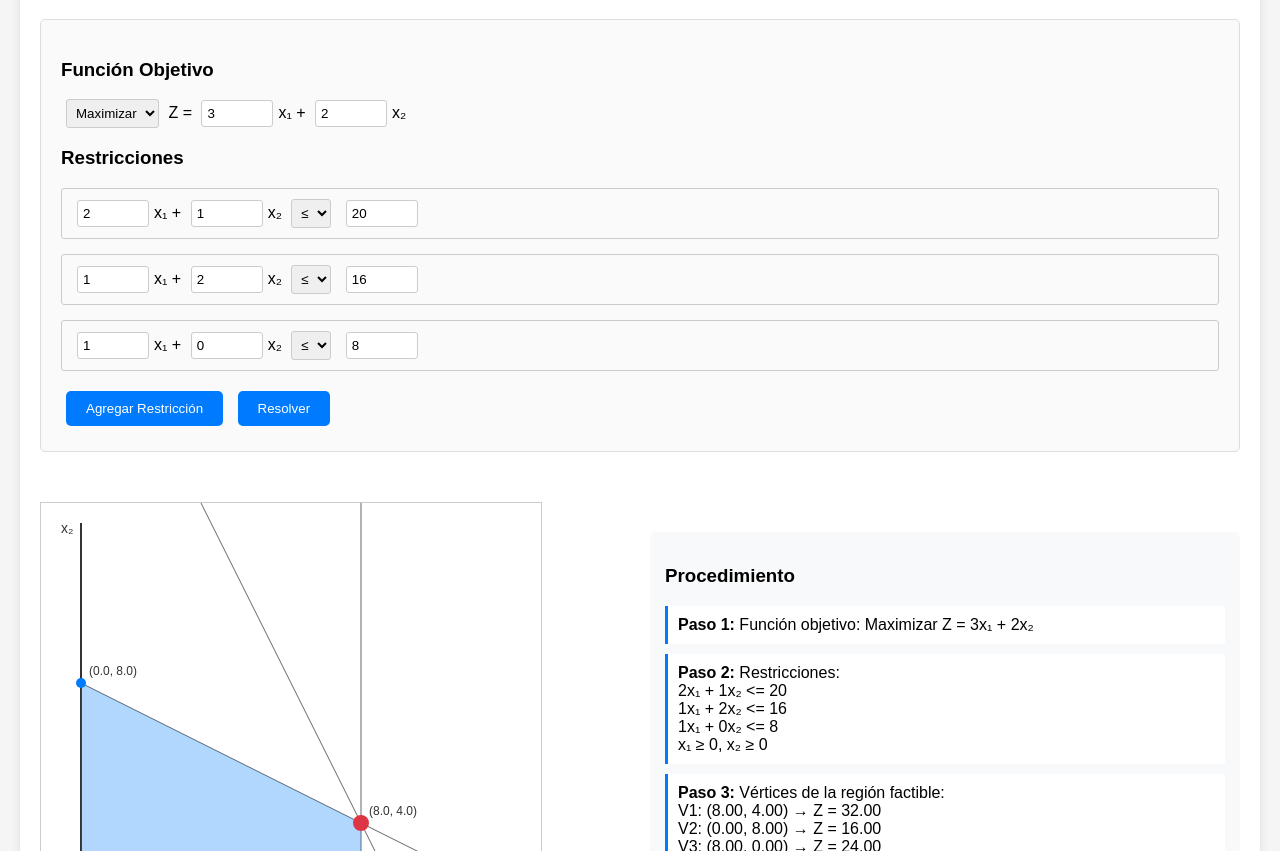
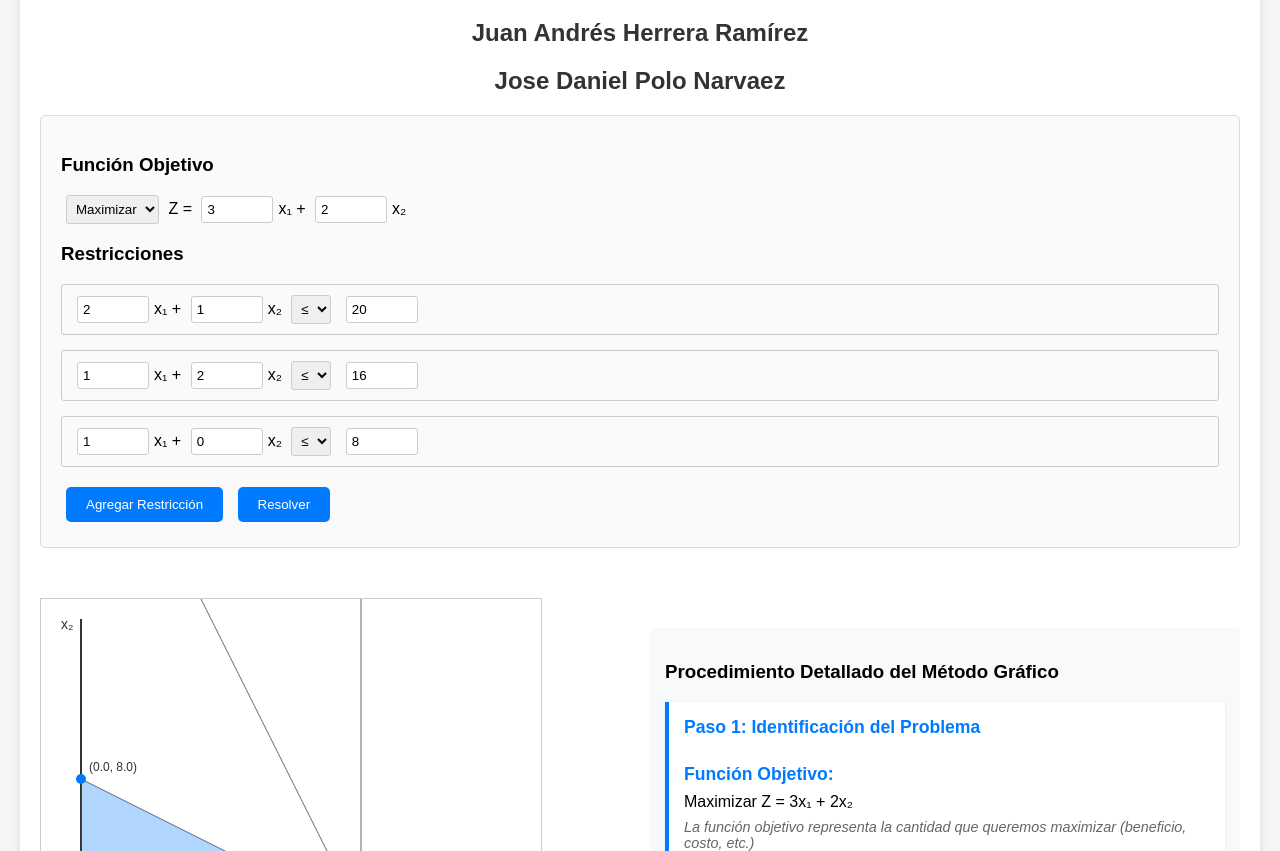
Before and after one commit to jaherrera2004/SolucionadorMetodoGrafico, a plain HTML site: page index.html in a window 1280 px wide. Shown: the part 101-952 px from the top of the page. Drawn offline with Linux system fonts and the light colour scheme.

Commit message:
Add files via upload

```diff
--- a/index.html
+++ b/index.html
@@ -22,6 +22,11 @@
         }
 
         h1 {
+            text-align: center;
+            color: #333;
+        }
+
+        h2 {
             text-align: center;
             color: #333;
         }
@@ -87,10 +92,27 @@
         }
 
         .step {
-            margin: 10px 0;
-            padding: 10px;
+            margin: 15px 0;
+            padding: 15px;
             background: white;
-            border-left: 3px solid #007bff;
+            border-left: 4px solid #007bff;
+            box-shadow: 0 1px 3px rgba(0, 0, 0, 0.1);
+            border-radius: 0 5px 5px 0;
+        }
+
+        .step strong {
+            color: #007bff;
+            display: block;
+            margin-bottom: 8px;
+            font-size: 1.1em;
+        }
+
+        .step em {
+            color: #666;
+            font-style: italic;
+            display: block;
+            margin-top: 8px;
+            font-size: 0.9em;
         }
 
         .solution {
@@ -118,6 +140,8 @@
 <body>
     <div class="container">
         <h1>Solucionador de Programación Lineal - Método Gráfico</h1>
+        <h2>Juan Andrés Herrera Ramírez</h2>
+        <h2>Jose Daniel Polo Narvaez</h2>
 
         <div class="input-section">
             <h3>Función Objetivo</h3>
@@ -306,20 +330,101 @@
             const c2 = parseFloat(document.getElementById('c2').value) || 0;
             const objType = document.getElementById('objective-type').value === 'max' ? 'Maximizar' : 'Minimizar';
 
-            let html = `<h3>Procedimiento</h3>`;
-            html += `<div class="step"><strong>Paso 1:</strong> Función objetivo: ${objType} Z = ${c1}x₁ + ${c2}x₂</div>`;
+            let html = `<h3>Procedimiento Detallado del Método Gráfico</h3>`;
 
-            html += `<div class="step"><strong>Paso 2:</strong> Restricciones:<br>`;
+            // Paso 1: Formulación del problema
+            html += `<div class="step">
+                <strong>Paso 1: Identificación del Problema</strong><br>
+                <strong>Función Objetivo:</strong> ${objType} Z = ${c1}x₁ + ${c2}x₂<br>
+                <em>La función objetivo representa la cantidad que queremos ${objType.toLowerCase()} (beneficio, costo, etc.)</em>
+            </div>`;
+
+            // Paso 2: Restricciones
+            html += `<div class="step">
+                <strong>Paso 2: Restricciones del Problema</strong><br>
+                <strong>Restricciones estructurales:</strong><br>`;
             constraints.slice(0, -2).forEach((c, i) => {
-                html += `${c.a1}x₁ + ${c.a2}x₂ ${c.operator} ${c.b}<br>`;
+                html += `• ${c.a1}x₁ + ${c.a2}x₂ ${c.operator} ${c.b}<br>`;
             });
-            html += `x₁ ≥ 0, x₂ ≥ 0</div>`;
+            html += `<strong>Restricciones de no negatividad:</strong><br>
+                • x₁ ≥ 0 (la variable x₁ no puede ser negativa)<br>
+                • x₂ ≥ 0 (la variable x₂ no puede ser negativa)<br>
+                <em>Estas restricciones definen el espacio de soluciones factibles.</em>
+            </div>`;
 
-            html += `<div class="step"><strong>Paso 3:</strong> Vértices de la región factible:<br>`;
+            // Paso 3: Conversión a ecuaciones
+            html += `<div class="step">
+                <strong>Paso 3: Conversión de Desigualdades a Ecuaciones</strong><br>
+                Para encontrar los vértices, convertimos cada restricción en ecuación:<br>`;
+            constraints.slice(0, -2).forEach((c, i) => {
+                html += `• Línea ${i + 1}: ${c.a1}x₁ + ${c.a2}x₂ = ${c.b}<br>`;
+            });
+            html += `• Eje x₁: x₁ = 0<br>
+                • Eje x₂: x₂ = 0<br>
+                <em>Estas líneas forman los límites de la región factible.</em>
+            </div>`;
+
+            // Paso 4: Intersecciones
+            html += `<div class="step">
+                <strong>Paso 4: Cálculo de Intersecciones</strong><br>
+                Se calculan las intersecciones entre todas las líneas para encontrar posibles vértices:<br>`;
+
+            let intersectionCount = 0;
+            for (let i = 0; i < constraints.length; i++) {
+                for (let j = i + 1; j < constraints.length; j++) {
+                    const intersection = findIntersection(constraints[i], constraints[j]);
+                    if (intersection) {
+                        intersectionCount++;
+                        const feasible = isPointFeasible(intersection);
+                        const constraintName1 = i >= constraints.length - 2 ?
+                            (i === constraints.length - 2 ? 'x₁ = 0' : 'x₂ = 0') :
+                            `Restricción ${i + 1}`;
+                        const constraintName2 = j >= constraints.length - 2 ?
+                            (j === constraints.length - 2 ? 'x₁ = 0' : 'x₂ = 0') :
+                            `Restricción ${j + 1}`;
+
+                        html += `• ${constraintName1} ∩ ${constraintName2}: (${intersection.x1.toFixed(2)}, ${intersection.x2.toFixed(2)}) - ${feasible ? '✓ Factible' : '✗ No factible'}<br>`;
+                    }
+                }
+            }
+            html += `<em>Solo los puntos factibles forman parte de la región de soluciones.</em>
+            </div>`;
+
+            // Paso 5: Vértices factibles
+            html += `<div class="step">
+                <strong>Paso 5: Vértices de la Región Factible</strong><br>
+                Los vértices factibles son los puntos candidatos para la solución óptima:<br>`;
             vertices.forEach((v, i) => {
-                html += `V${i + 1}: (${v.x1.toFixed(2)}, ${v.x2.toFixed(2)}) → Z = ${evaluateObjective(v).toFixed(2)}<br>`;
+                const objValue = evaluateObjective(v);
+                html += `• V${i + 1}: (${v.x1.toFixed(2)}, ${v.x2.toFixed(2)}) → Z = ${c1}(${v.x1.toFixed(2)}) + ${c2}(${v.x2.toFixed(2)}) = ${objValue.toFixed(2)}<br>`;
             });
-            html += `</div>`;
+            html += `<em>Según el teorema fundamental de programación lineal, la solución óptima se encuentra en uno de estos vértices.</em>
+            </div>`;
+
+            // Paso 6: Evaluación y solución
+            const bestVertex = vertices.find(v => Math.abs(evaluateObjective(v) - solution.value) < 1e-8);
+            const bestIndex = vertices.indexOf(bestVertex) + 1;
+            html += `<div class="step">
+                <strong>Paso 6: Selección de la Solución Óptima</strong><br>
+                Comparando los valores de la función objetivo:<br>`;
+
+            vertices.forEach((v, i) => {
+                const objValue = evaluateObjective(v);
+                const isBest = Math.abs(objValue - solution.value) < 1e-8;
+                html += `• V${i + 1}: Z = ${objValue.toFixed(2)} ${isBest ? '← ÓPTIMO' : ''}<br>`;
+            });
+
+            html += `<br><strong>Conclusión:</strong> El vértice V${bestIndex} proporciona el valor ${objType.toLowerCase()} de Z = ${solution.value.toFixed(2)}<br>
+                <em>Este es el punto donde se alcanza la solución óptima del problema.</em>
+            </div>`;
+
+            // Paso 7: Interpretación
+            html += `<div class="step">
+                <strong>Paso 7: Interpretación de Resultados</strong><br>
+                <strong>Solución:</strong> x₁ = ${solution.point.x1.toFixed(2)}, x₂ = ${solution.point.x2.toFixed(2)}<br>
+                <strong>Valor óptimo:</strong> Z = ${solution.value.toFixed(2)}<br>
+                <em>Esta solución representa los valores óptimos de las variables de decisión que ${objType.toLowerCase()}n la función objetivo, respetando todas las restricciones del problema.</em>
+            </div>`;
 
             document.getElementById('procedure').innerHTML = html;
         }
```
